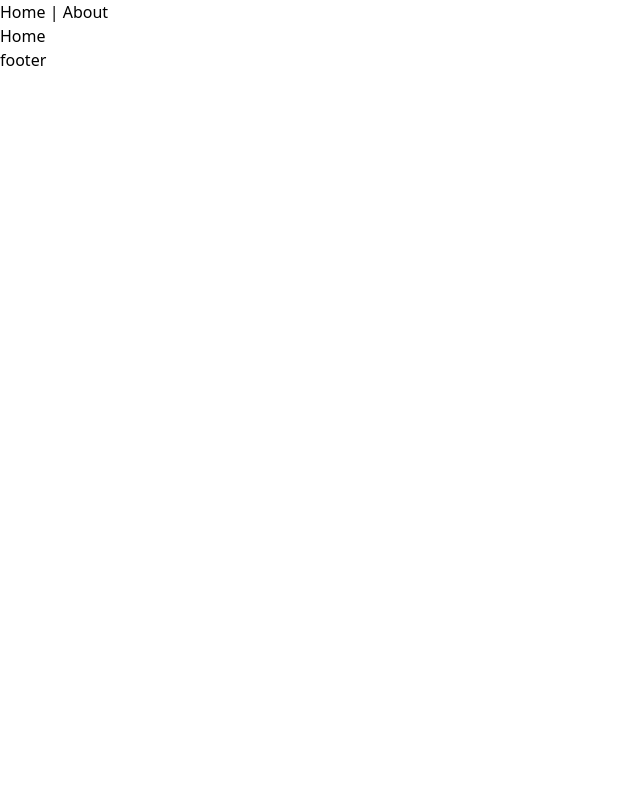
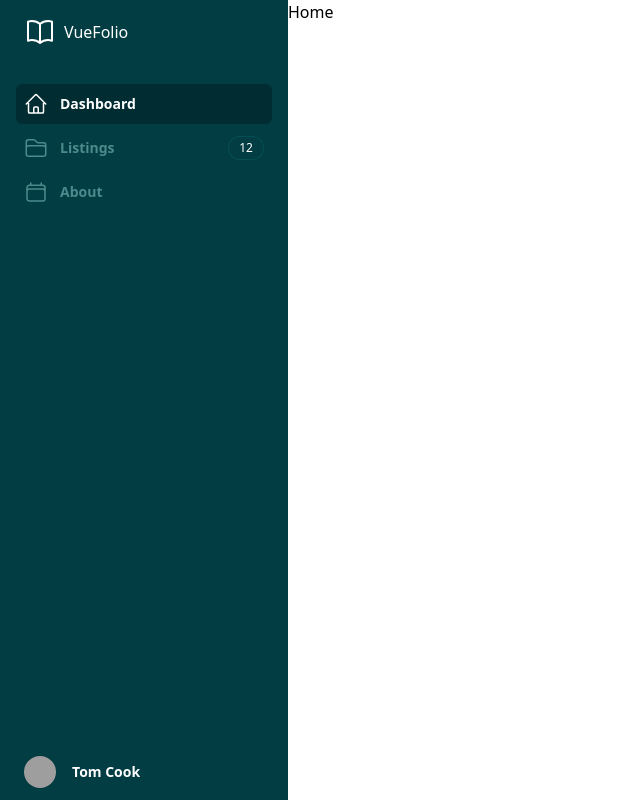
Before and after one commit to heshamelmasry77/VueFolio, a Vue app: page / in a window 1280 px wide. Shown: the whole page, without its empty margins (0-640 px from the left). Built offline with nearby package versions, Linux system fonts and the light colour scheme; grey boxes are pictures that could not be loaded.

Commit message:
add initial styling for the pages plus using heroicons

```diff
--- a/package.json
+++ b/package.json
@@ -9,6 +9,7 @@
     "preview": "vite preview"
   },
   "dependencies": {
+    "@heroicons/vue": "^2.0.18",
     "vue": "^3.3.4",
     "vue-router": "4"
   },
--- a/src/App.vue
+++ b/src/App.vue
@@ -1,11 +1,11 @@
 <script setup>
 import NavBar from './components/NavBar.vue'
-import Footer from './components/Footer.vue'
 
 </script>
 
 <template>
+  <div class="flex h-screen bg-white">
   <NavBar/>
   <router-view></router-view>
-  <Footer/>
+  </div>
 </template>
--- a/src/components/NavBar.vue
+++ b/src/components/NavBar.vue
@@ -1,7 +1,59 @@
 <template>
-<div>
-  <router-link to="/">Home</router-link> |
-  <router-link to="/about">About</router-link>
-</div>
+  <div class="flex w-72 flex-col">
+    <div class="flex grow flex-col gap-y-5 overflow-y-auto bg-primary-600 px-6">
+      <div class="flex h-16 shrink-0 items-center gap-x-2 text-white">
+        <BookOpenIcon class="h-8 w-auto"/>
+        <span>VueFolio</span>
+      </div>
+      <nav class="flex flex-1 flex-col">
+        <ul role="list" class="flex flex-1 flex-col gap-y-7">
+          <li>
+            <ul role="list" class="-mx-2 space-y-1">
+              <li v-for="item in navigation" :key="item.name">
+                <router-link :to="item.path"
+                             v-slot="{ isActive, isExactActive }">
+                  <div
+                      :class="[isActive ? 'bg-primary-700 text-white' : 'text-primary-200 hover:text-white hover:bg-primary-700', 'group flex gap-x-3 rounded-md p-2 text-sm leading-6 font-semibold']">
+                    <component :is="item.icon"
+                               :class="[isActive ? 'text-white' : 'text-primary-200 group-hover:text-white', 'h-6 w-6 shrink-0']"
+                               aria-hidden="true"/>
+                    {{ item.name }}
+                    <span v-if="item.count"
+                          class="ml-auto w-9 min-w-max whitespace-nowrap rounded-full bg-primary-600 px-2.5 py-0.5 text-center text-xs font-medium leading-5 text-white ring-1 ring-inset ring-primary-500"
+                          aria-hidden="true">{{ item.count }}</span>
+                  </div>
+                </router-link>
+              </li>
+            </ul>
+          </li>
+          <li>
+          </li>
+          <li class="-mx-6 mt-auto">
+            <router-link to="/profile" class="flex items-center gap-x-4 px-6 py-3 text-sm font-semibold leading-6 text-white hover:bg-primary-700">
+              <img class="h-8 w-8 rounded-full bg-primary-700"
+                   src="https://images.unsplash.com/photo-1472099645785-5658abf4ff4e?ixlib=rb-1.2.1&ixid=eyJhcHBfaWQiOjEyMDd9&auto=format&fit=facearea&facepad=2&w=256&h=256&q=80"
+                   alt=""/>
+              <span class="sr-only">Your profile</span>
+              <span aria-hidden="true">Tom Cook</span>
+            </router-link>
+          </li>
+        </ul>
+      </nav>
+    </div>
+  </div>
+</template>
 
-</template>
+<script setup>
+import {
+  CalendarIcon,
+  FolderIcon,
+  HomeIcon,
+  BookOpenIcon,
+} from '@heroicons/vue/24/outline'
+
+const navigation = [
+  {name: 'Dashboard', path: '/', icon: HomeIcon},
+  {name: 'Listings', path: '/listings', icon: FolderIcon, count: '12'},
+  {name: 'About', path: 'about', icon: CalendarIcon},
+]
+</script>
--- a/src/main.js
+++ b/src/main.js
@@ -3,7 +3,6 @@ import './style.css'
 import App from './App.vue'
 import router from './router'
 
-
 createApp(App)
     .use(router)
     .mount('#app')
--- /dev/null
+++ b/src/views/Listings.vue
@@ -0,0 +1,7 @@
+<template>
+  <div>Listings</div>
+</template>
+
+<style scoped>
+
+</style>
--- a/tailwind.config.js
+++ b/tailwind.config.js
@@ -5,7 +5,38 @@ export default {
     "./src/**/*.{vue,js,ts,jsx,tsx}",
   ],
   theme: {
-    extend: {},
+    extend: {
+      colors: {
+        'primary': { // Moroccan Blue
+          '200': '#4B8A8D', // Lighter shade
+          '400': '#176F73', // Light shade
+          '500': '#044E54', // Default shade (Moroccan Blue)
+          '600': '#023D43', // Slightly dark shade
+          '700': '#012C32'  // Dark shade
+        },
+        'secondary': { // Electric Violet
+          '200': '#A485E2', // Lighter shade
+          '400': '#8342D3', // Light shade
+          '500': '#6E0DD0', // Default shade (Electric Violet)
+          '600': '#590BB4', // Slightly dark shade
+          '700': '#440898'  // Dark shade
+        },
+        // 'primary': {
+        //   '200': '#F2A3A6', // lighter shade of #E63946
+        //   '400': '#E8656E',
+        //   '500': '#E63946', //  Cinnabar (Deep Red)
+        //   '600': '#CF2F36',
+        //   '700': '#B0252C', // darker shade of #E63946
+        // },
+        // 'secondary': {
+        //   '200': '#F3F9F6', // lighter shade of #F1FAEE
+        //   '400': '#F2F7F2',
+        //   '500': '#F1FAEE', // Honeydew
+        //   '600': '#D9E8D7',
+        //   '700': '#C1D6C1', // darker shade of #F1FAEE
+        // }
+      },
+    },
   },
   plugins: [],
 }
```
Also changed, not shown: src/router/index.js (+6 -2 lines), 1 other file (tests, documents, lock files or other folders).
